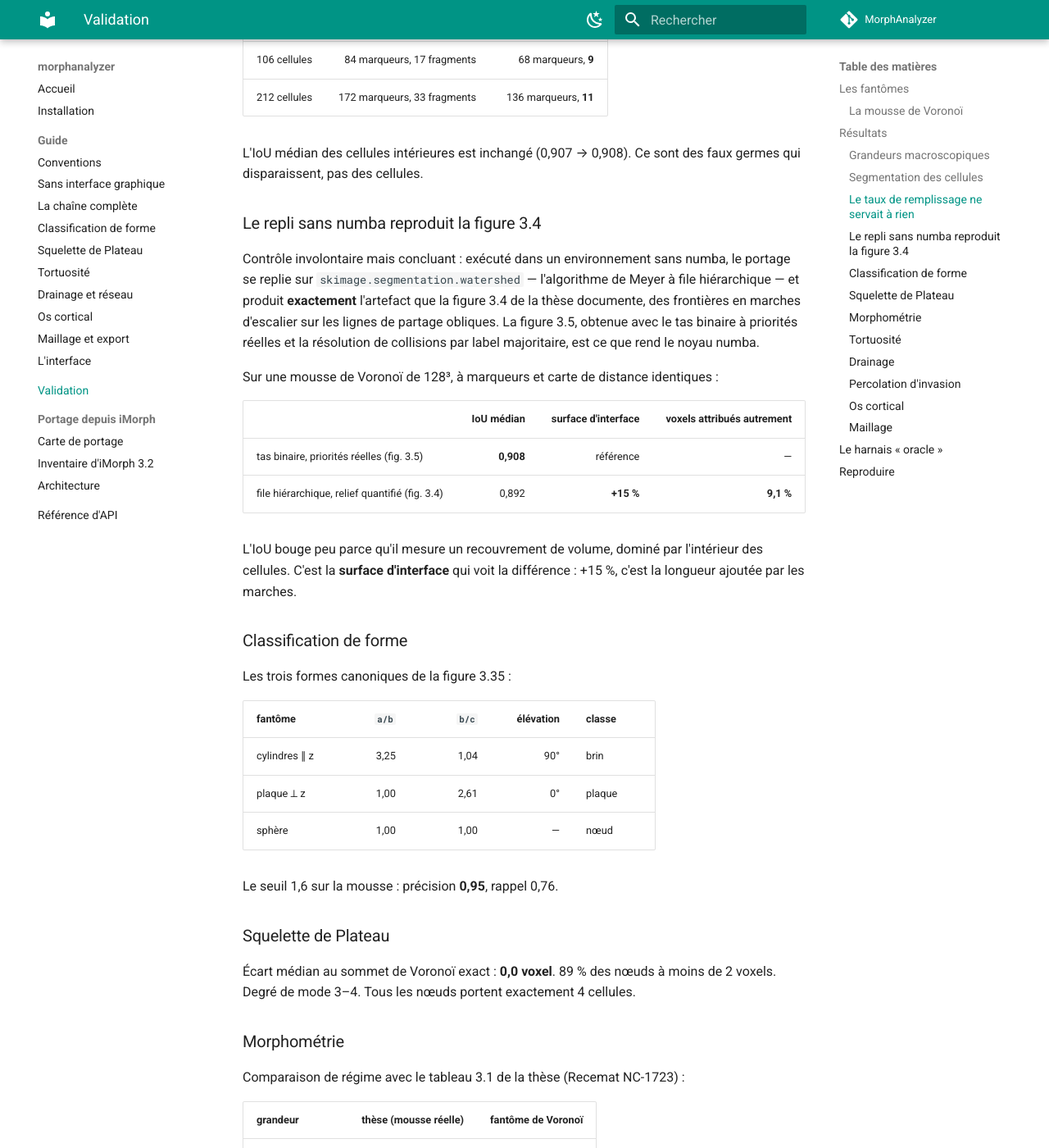
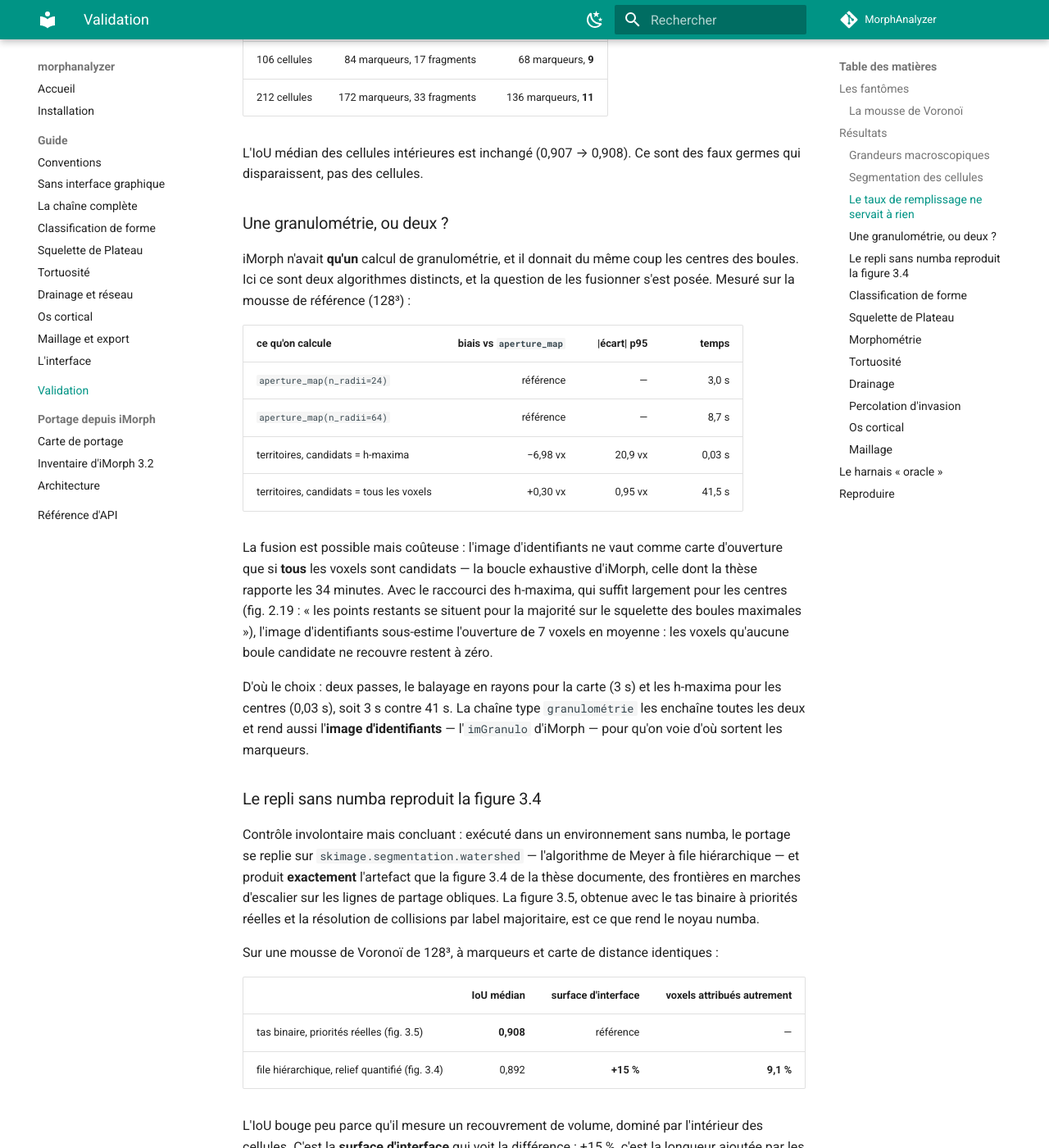
Before and after one commit to DoctorEmmetBrown/MorphAnalyzer, an MkDocs documentation site: the page built from docs/validation.md, in a window 1280 px wide and 1400 px high, scrolled down 2688 px. Shown: the whole window at 82% size. Built offline with MkDocs 1.6.1 and Material for MkDocs 9.7.7, drawn with Linux system fonts in a browser that asks for light colours; comment, search, counter and statistics services are not loaded.

Commit message:
La granulometrie rend aussi les boules et leur image d'identifiants
Reproche d'usage : « sur iMorph il n'y avait qu'un calcul de granulometrie, et
il identifiait les centres des boules ». Mesure sur la mousse de reference
(128 cube), pour savoir si les deux passes peuvent n'en faire qu'une :

  aperture_map(n_radii=64)                    reference          8,7 s
  territoires, candidats = h-maxima           biais -6,98 vx     0,03 s
  territoires, candidats = tous les voxels    biais +0,30 vx    41,5 s

L'image d'identifiants ne vaut comme carte d'ouverture que si tous les voxels
sont candidats — la boucle exhaustive d'iMorph, celle dont la these rapporte
les 34 minutes. Avec le raccourci des h-maxima, qui suffit pour les centres,
elle sous-estime l'ouverture de 7 voxels : les voxels qu'aucune boule candidate
ne recouvre restent a zero. Les deux passes restent donc separees, 3 s contre
41 s.

Mais la chaine type les enchaine : la granulometrie rend desormais la carte
d'ouverture, la distribution, la table des boules maximales (centre, rayon,
taux de remplissage) et leur image d'identifiants — l'`imGranulo` d'iMorph, ou
chaque voxel porte la boule qui l'a pris. C'est la qu'on voit d'ou sortent les
marqueurs.

Co-Authored-By: Claude Opus 5 <noreply@anthropic.com>
Claude-Session: https://claude.ai/code/session_01GUG6GdDBfMxDH1eDChpjsN

```diff
--- a/docs/validation.md
+++ b/docs/validation.md
@@ -99,6 +99,33 @@ prédites de moins de 15 % du volume médian :
 
 L'IoU médian des cellules intérieures est inchangé (0,907 → 0,908). Ce sont des
 faux germes qui disparaissent, pas des cellules.
+
+### Une granulométrie, ou deux ?
+
+iMorph n'avait **qu'un** calcul de granulométrie, et il donnait du même coup les
+centres des boules. Ici ce sont deux algorithmes distincts, et la question de
+les fusionner s'est posée. Mesuré sur la mousse de référence (128³) :
+
+| ce qu'on calcule | biais vs `aperture_map` | \|écart\| p95 | temps |
+|---|---:|---:|---:|
+| `aperture_map(n_radii=24)` | référence | — | 3,0 s |
+| `aperture_map(n_radii=64)` | référence | — | 8,7 s |
+| territoires, candidats = h-maxima | −6,98 vx | 20,9 vx | 0,03 s |
+| territoires, candidats = tous les voxels | +0,30 vx | 0,95 vx | 41,5 s |
+
+La fusion est possible mais coûteuse : l'image d'identifiants ne vaut comme
+carte d'ouverture que si **tous** les voxels sont candidats — la boucle
+exhaustive d'iMorph, celle dont la thèse rapporte les 34 minutes. Avec le
+raccourci des h-maxima, qui suffit largement pour les centres (fig. 2.19 : « les
+points restants se situent pour la majorité sur le squelette des boules
+maximales »), l'image d'identifiants sous-estime l'ouverture de 7 voxels en
+moyenne : les voxels qu'aucune boule candidate ne recouvre restent à zéro.
+
+D'où le choix : deux passes, le balayage en rayons pour la carte (3 s) et les
+h-maxima pour les centres (0,03 s), soit 3 s contre 41 s. La chaîne type
+`granulométrie` les enchaîne toutes les deux et rend aussi l'**image
+d'identifiants** — l'`imGranulo` d'iMorph — pour qu'on voie d'où sortent les
+marqueurs.
 
 ### Le repli sans numba reproduit la figure 3.4
 
```
Also changed, not shown: docs/guide/interface.md (+3 -2 lines), 3 other files.
